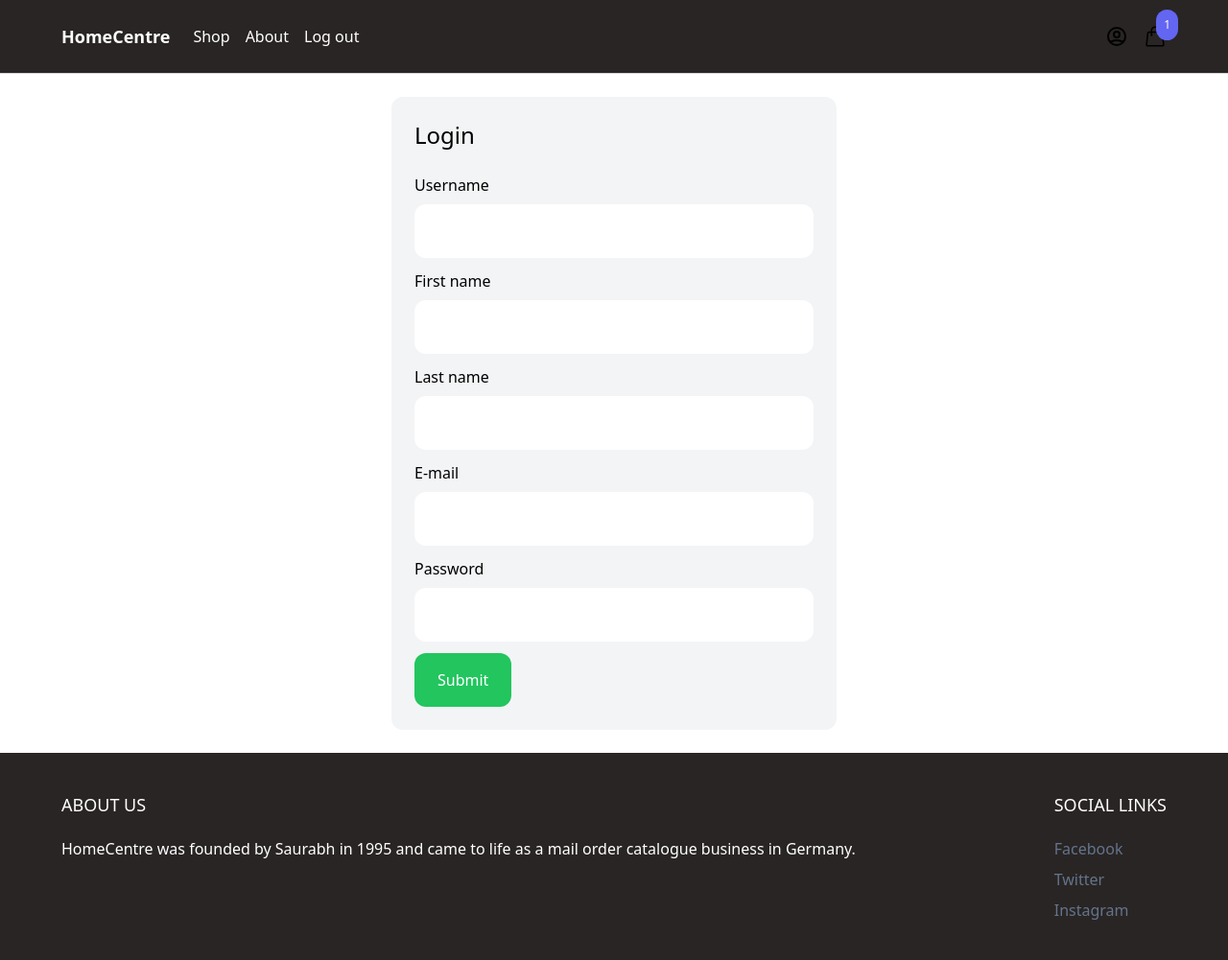
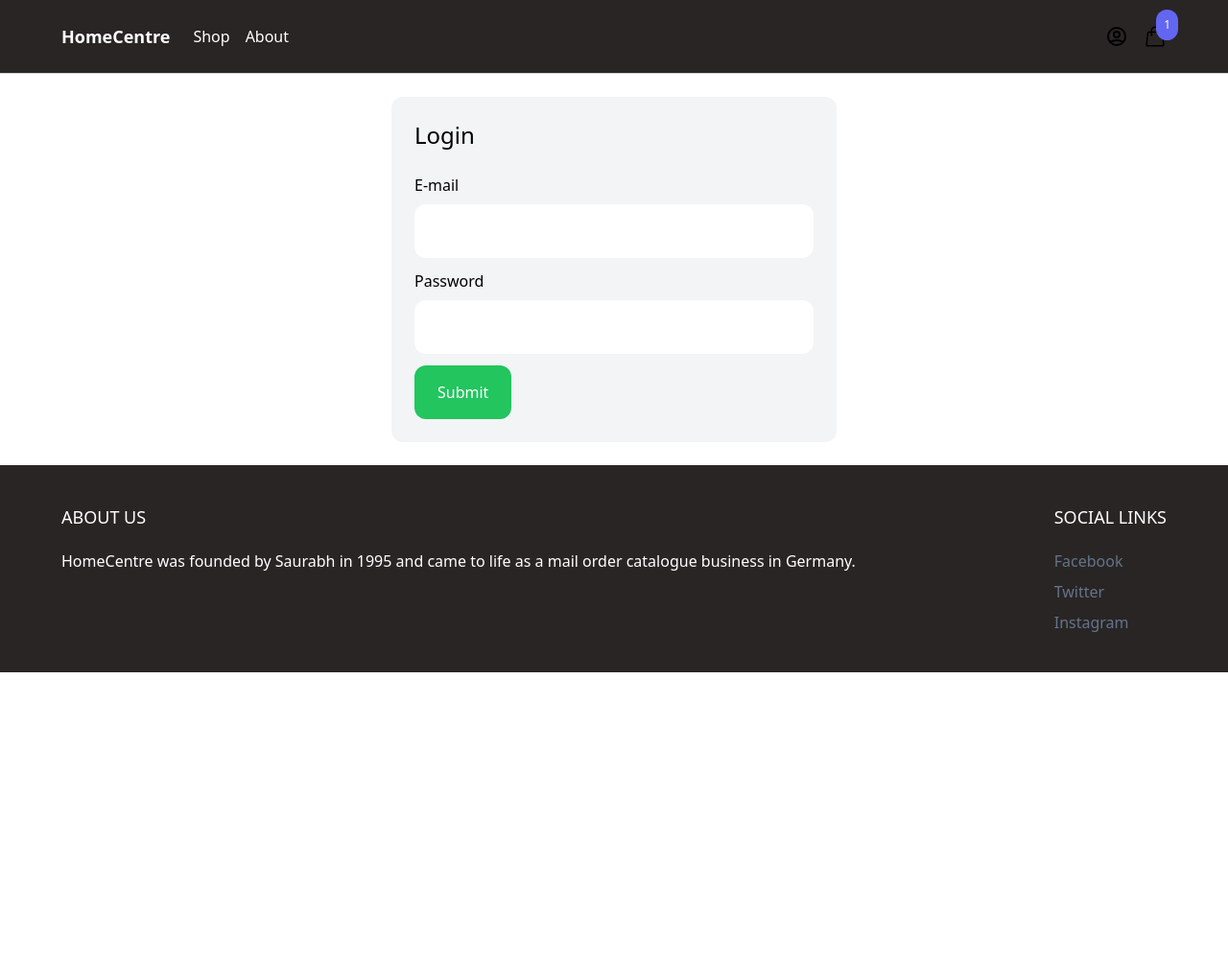
Before and after one commit to imsaurabh1/homecentre, a Django app: template core/templates/core/login.html in a window 1280 px wide. Shown: the whole page at 96% size. After the commit the page ends 701 px from the top, so only its background shows below. Run offline with Django 4.2, Linux system fonts and the light colour scheme; the template is opened without the code that fills it: most values are stand-ins (such as "Sample title", 1, 10 or a date in 2020); some libraries are stand-ins or nearby versions.

Commit message:
login logout signup functionality added

```diff
--- a/core/templates/core/base.html
+++ b/core/templates/core/base.html
@@ -18,7 +18,10 @@
                         <li><a href="{% url 'shop' %}">Shop</a></li>
                         <li><a href="#">About</a></li>
 
-                            <li><a href="#">Log out</a></li>
+                        {% if request.user.is_authenticated %}
+                            <li><a href="{% url 'logout' %}">Log out</a></li>
+                        {% endif %}
+
                     </ul>
                 </div>
 
--- a/core/templates/core/login.html
+++ b/core/templates/core/login.html
@@ -9,30 +9,14 @@
             {% csrf_token %}
 
             <div>
-                <label>Username</label>
+                <label>E-mail</label>
                 <input type="text" name="username" class="w-full mt-2 py-4 px-6 bg-white rounded-xl">
             </div>
 
             <div>
-                <label>First name</label>
-                <input type="text" name="first_name" class="w-full mt-2 py-4 px-6 bg-white rounded-xl">
+                <label>Password</label>
+                <input type="password" name="password" class="w-full mt-2 py-4 px-6 bg-white rounded-xl">
             </div>
-
-            <div>
-                <label>Last name</label>
-                <input type="text" name="last_name" class="w-full mt-2 py-4 px-6 bg-white rounded-xl">
-            </div>
-
-            <div>
-                <label>E-mail</label>
-                <input type="email" name="email" class="w-full mt-2 py-4 px-6 bg-white rounded-xl">
-            </div>
-
-            <div>
-                <label>Password</label>
-                <input type="password" name="password1" class="w-full mt-2 py-4 px-6 bg-white rounded-xl">
-            </div>
-
 
             {% if form.errors %}
                 {% for field in form %}
--- a/homecentre/settings.py
+++ b/homecentre/settings.py
@@ -26,6 +26,10 @@ SECRET_KEY = 'django-insecure-r4$th19d6!d%29=&e!^)(oltn@j6h@$-vb-n%ezs3uzj=p31fa
 DEBUG = True
 
 ALLOWED_HOSTS = []
+
+LOGOUT_REDIRECT_URL = '/'
+LOGIN_REDIRECT_URL = '/'
+
 
 SESSION_COOKIE_AGE = 86400
 CART_SESSION_ID = 'cart'
```
Also changed, not shown: core/forms.py (added, +12 -0 lines), core/views.py (+18 -3 lines), homecentre/urls.py (+5 -2 lines), db.sqlite3.
